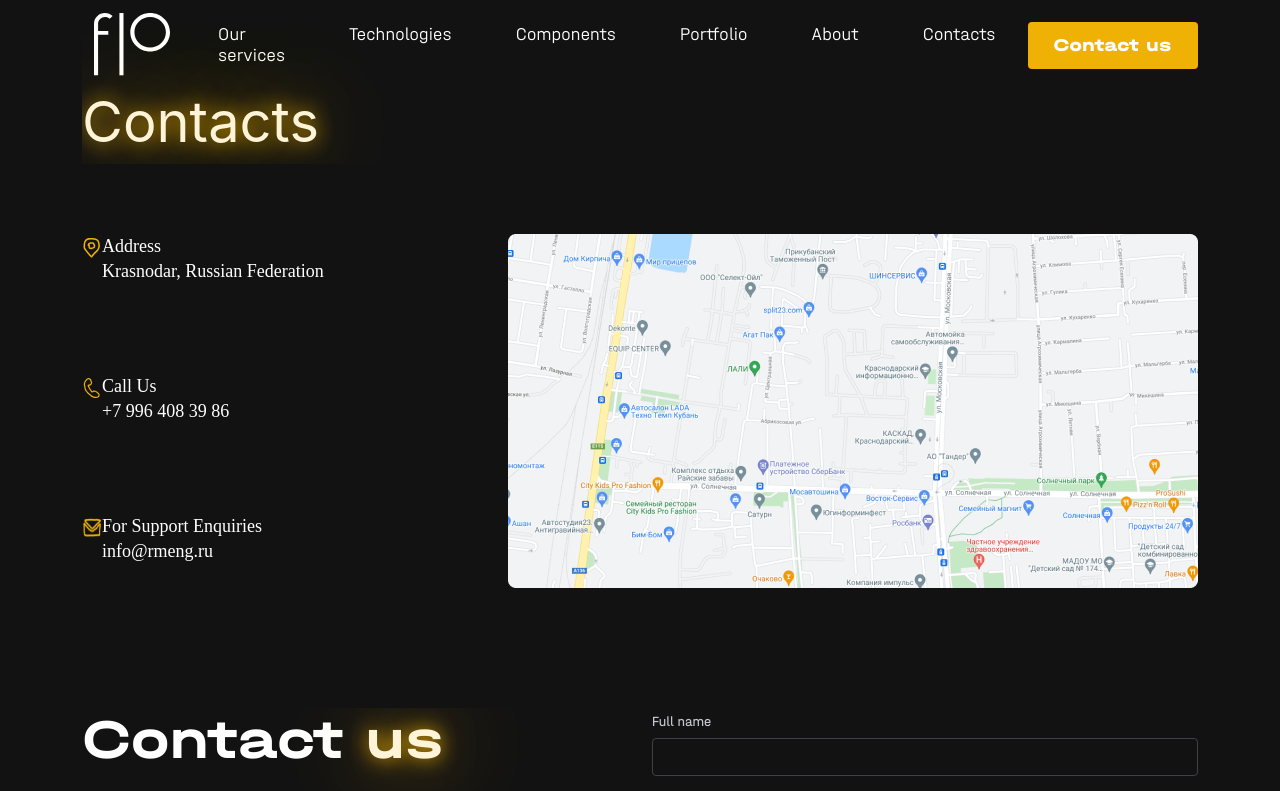
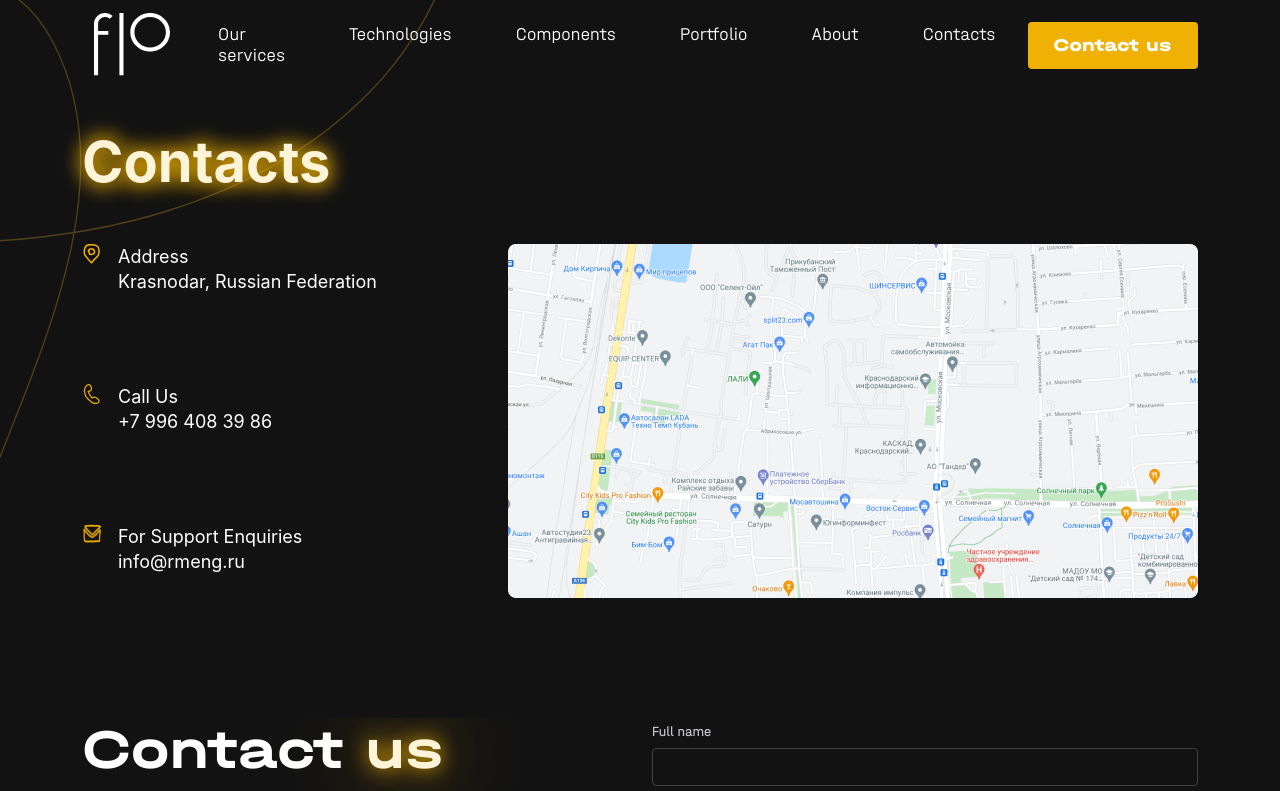
Before and after one commit to first-line-outsourcing/flo.website, a React (Create React App) app: page /contacts in a window 1280 px wide. Shown: the top 791 px of the page. Built offline with nearby package versions, Linux system fonts and the light colour scheme.

Commit message:
refactor: some refactor

```diff
--- a/src/pages/Contacts.js
+++ b/src/pages/Contacts.js
@@ -2,37 +2,39 @@ import React from "react";
 import point from '../images/contacts/point.svg'
 import phone from '../images/contacts/phone.svg'
 import message from '../images/contacts/message.png'
-import map from '../images/contacts/map.png'
 import './Contacts.scss'
 
 export default function Contacts() {
-    return <div className={'contacts'}>
-        <div className={'container'}>
-            <div className={'title'}>Contacts</div>
-            <div className={'mapAndInfo'}>
-                <div className={'info'}>
+  return <div className='contacts'>
+    <div className='container'>
+      <div className='contactsTitle'>Contacts</div>
+      <div className='mapAndInfo'>
+        <div className='info'>
 
-                        <div className={'point'}><img src={point} alt={''}/></div>
-                        <div className={'address'}><div>Address</div> <div>Krasnodar, Russian Federation</div></div>
+          <img src={point} alt='' className='point'/>
+          <div className='address'>
+            <span>Address</span>
+            <span className='block'>Krasnodar, Russian Federation</span>
+          </div>
 
-                        <div className={'phone'}><img src={phone} alt={''}/></div>
-                        <div className={'number'}>
-                            <div>Call Us</div>
-                            <div> +7 996 408 39 86</div>
-                        </div>
+          <img src={phone} alt='' className='phone'/>
+          <div className='number'>
+            <span>Call Us</span>
+            <span className='block'> +7 996 408 39 86</span>
+          </div>
 
-                    <div className={'message'}><img src={message} alt={''}/></div>
-                        <div className={'mail'}>
-                        <div>For Support Enquiries</div>
-                        <div>info@rmeng.ru</div>
-                        </div>
+          <img src={message} alt='' className='message'/>
+          <div className='mail'>
+            <span>For Support Enquiries</span>
+            <span className='block'>info@rmeng.ru</span>
+          </div>
 
-                </div>
+        </div>
 
-                <div className={'mapContainer'}>
-                    <div className={'map'}/>
-                </div>
-            </div>
+        <div className='mapContainer'>
+          <div className='map'/>
         </div>
+      </div>
     </div>
+  </div>
 }
--- a/src/pages/Contacts.scss
+++ b/src/pages/Contacts.scss
@@ -1,21 +1,34 @@
 $Small: "576px";
+
+.block {
+  display: block;
+}
 
 .contacts {
   background-size: cover;
-  background: url("../images/contacts/background.svg") no-repeat 44% 150%;
+  background: url("../images/contacts/background.svg") no-repeat 0% 3%;
+  background-size: 35%;
+
+  .contactsTitle {
+    position: absolute;
+    padding-top: 120px;
+    font-weight: bold;
+    text-shadow: 0 0 22px #EFB104, 0 0 20px #EFB104;
+    color: #FFF4D7;
+    font-size: 56px;
+  }
 }
 
 .mapAndInfo {
+  padding-top: 244px;
   display: grid;
   grid-template-areas: "info mapContainer";
   grid-template-columns: 260px 1fr;
-  font-family: Halvar Mittelschrift;
   font-style: normal;
   font-weight: normal;
   font-size: 18px;
   line-height: 140%;
   color: #FFFFFF;
-}
 
   .info {
     grid-area: info;
@@ -30,8 +43,7 @@ $Small: "576px";
     img {
       width: 20px;
       height: 20px;
-  }
-
+      margin-right: 16px;
     }
 
     .point {
@@ -39,9 +51,8 @@ $Small: "576px";
     }
 
     .address {
-  width: 238px;
+      width: 260px;
       height: 25px;
-
       grid-area: address;
     }
 
@@ -60,12 +71,14 @@ $Small: "576px";
     .mail {
       grid-area: mail;
     }
+  }
 
   .mapContainer {
     grid-area: mapContainer;
     display: grid;
     background-size: cover;
-  .map{
+
+    .map {
       height: 354px;
       width: 690px;
       background: url("../images/contacts/map.png") no-repeat 44% 150%;
@@ -73,12 +86,8 @@ $Small: "576px";
       margin-left: auto;
     }
   }
+}
 
-.title {
-  text-shadow: 0 0 92px #EFB104, 0 0 20px #EFB104;
-  color: #FFF4D7;
-  font-size: 56px;
-}
 
 @media (max-width: $Small) {
   .mapAndInfo {
@@ -99,7 +108,8 @@ $Small: "576px";
   .mapContainer {
     width: 288px;
     height: 147px;
-    .map{
+
+    .map {
       background: url("../images/contacts/mobileMap.png") no-repeat;
     }
   }
```
Lines whose indentation alone changed are shown as unchanged.
